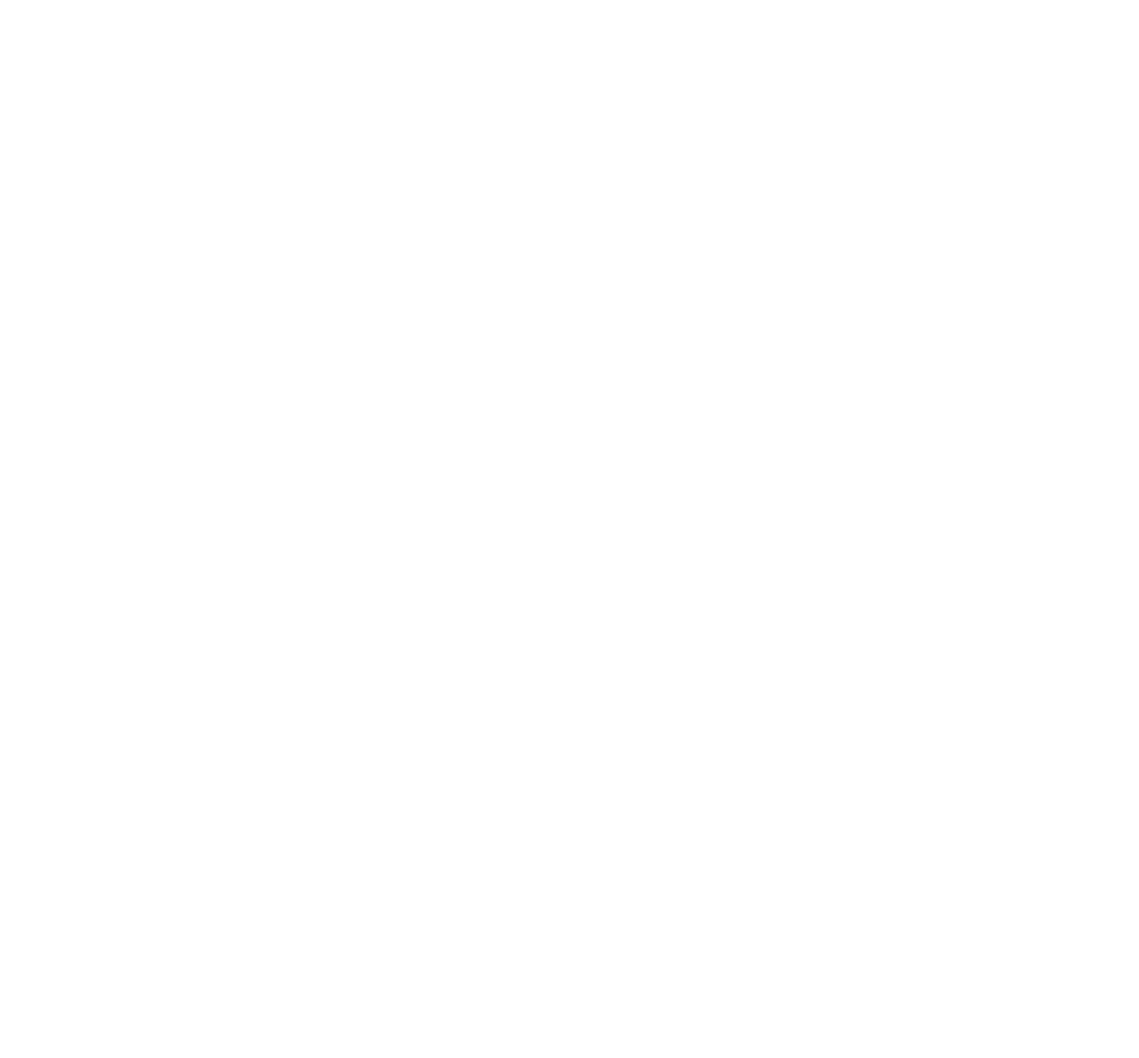
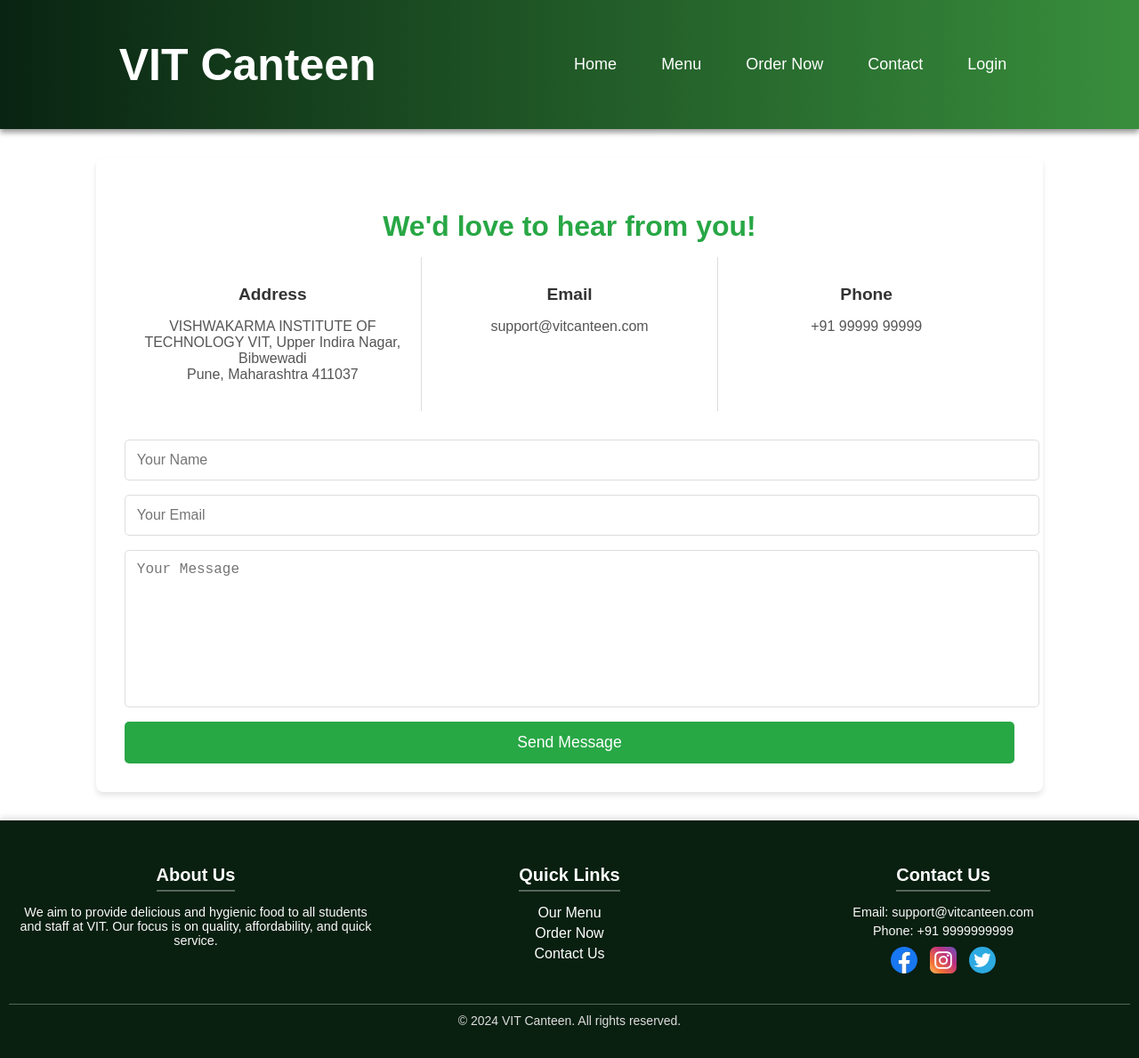
Before and after one commit to devang-p12/Canteen-Management-System, a plain HTML site: page contact.html in a window 1280 px wide. Shown: the whole page at 89% size. Before the commit the page ends 800 px from the top, so only its background shows below. Drawn offline with Linux system fonts and the light colour scheme.

Commit message:
added contact page

```diff
--- a/contact.html
+++ b/contact.html
@@ -0,0 +1,310 @@
+<!DOCTYPE html>
+<html lang="en">
+<head>
+    <meta charset="UTF-8">
+    <meta name="viewport" content="width=device-width, initial-scale=1.0">
+    <title>Contact Us - Canteen Management</title>
+    <link rel="stylesheet" href="contact-style.css">
+    <style>
+        /* General Reset */
+
+
+        body {
+    font-family: Arial, sans-serif;
+    margin: 0;
+    padding: 0;
+    box-sizing: border-box;
+    }
+    header {
+    background: linear-gradient(90deg, #092412, #388E3C);
+    color: white;
+    padding: 30px;
+    padding-top: 10px;
+    padding-bottom: 10px;
+    box-shadow: 0 4px 6px rgba(0, 0, 0, 0.4);
+}
+.header-dev{
+    display: flex;
+    justify-content: space-around;
+    align-items: center;
+}
+.header-dev h1{
+    font-size: 50px;
+}
+header nav ul {
+    list-style-type: none;
+    margin: 0;
+    padding: 0;
+    display: flex;
+    justify-content: space-around;
+    align-items: center;
+    gap: 20px;
+}
+header nav ul li {
+    position: relative;
+}
+header nav ul li a {
+    color: white;
+    text-decoration: none;
+    font-size: 18px;
+    padding: 8px 15px;
+    border-radius: 5px;
+    transition: background 0.3s ease, color 0.3s ease;
+}
+header nav ul li a:hover {
+    background: white;
+    color: #4CAF50;
+    font-weight: bold;
+}
+header nav ul li a::after {
+    content: "";
+    position: absolute;
+    width: 0;
+    height: 2px;
+    background: white;
+    left: 50%;
+    bottom: 0;
+    transition: all 0.3s ease;
+}
+header nav ul li a:hover::after {
+    width: 100%;
+    left: 0;
+}
+
+        /* Contact Section */
+        .contact-section {
+            max-width: 1000px;
+            margin: 2rem auto;
+            background: #fff;
+            padding: 2rem;
+            border-radius: 8px;
+            box-shadow: 0 4px 6px rgba(0, 0, 0, 0.1);
+        }
+
+        .contact-section h1 {
+            text-align: center;
+            margin-bottom: 1rem;
+            color: #28a745;
+            font-size: 2rem;
+        }
+
+        .contact-info {
+            display: flex;
+            justify-content: space-between;
+            margin-bottom: 2rem;
+            text-align: center;
+        }
+
+        .contact-info .info-box {
+            flex: 1;
+            padding: 1rem;
+            border-right: 1px solid #ddd;
+        }
+
+        .contact-info .info-box:last-child {
+            border-right: none;
+        }
+
+        .contact-info h2 {
+            font-size: 1.2rem;
+            margin-bottom: 0.5rem;
+            color: #333;
+        }
+
+        .contact-info p {
+            font-size: 1rem;
+            color: #555;
+        }
+
+        /* Contact Form */
+        .contact-form {
+            display: flex;
+            flex-direction: column;
+            gap: 1rem;
+        }
+
+        .contact-form input,
+        .contact-form textarea {
+            width: 100%;
+            padding: 0.8rem;
+            border: 1px solid #ddd;
+            border-radius: 5px;
+            font-size: 1rem;
+        }
+
+        .contact-form textarea {
+            height: 150px;
+            resize: none;
+        }
+
+        .contact-form button {
+            background: #28a745;
+            color: #fff;
+            border: none;
+            padding: 0.8rem;
+            font-size: 1.1rem;
+            border-radius: 5px;
+            cursor: pointer;
+            transition: background 0.3s;
+        }
+
+        .contact-form button:hover {
+            background: #218838;
+        }
+
+        /* Footer */
+        footer {
+            background: #333;
+            color: #fff;
+            text-align: center;
+            padding: 1rem;
+            margin-top: 2rem;
+        }
+
+        footer p {
+            font-size: 0.9rem;
+        }
+        footer {
+    background: #091f10;
+    color: white;
+    padding: 20px 10px;
+    text-align: center;
+    box-shadow: 0 -4px 6px rgba(0, 0, 0, 0.1);
+}
+.footer-content {
+    display: flex;
+    justify-content: space-around;
+    flex-wrap: wrap;
+    margin-bottom: 20px;
+}
+.footer-section {
+    margin: 10px;
+    flex: 1;
+    min-width: 250px;
+}
+.footer-section h3 {
+    margin-bottom: 10px;
+    font-size: 20px;
+    color: white;
+    border-bottom: 2px solid #ffffff50;
+    display: inline-block;
+    padding-bottom: 5px;
+}
+.footer-section p, .footer-section ul, .footer-section ul li {
+    color: #f9f9f9;
+    margin: 5px 0;
+}
+.footer-section ul {
+    list-style-type: none;
+    padding: 0;
+}
+.footer-section ul li a {
+    color: white;
+    text-decoration: none;
+    transition: color 0.3s;
+}
+.footer-section ul li a:hover {
+    color: #ddd;
+}
+.social-links {
+    margin-top: 10px;
+}
+.social-links a img {
+    width: 30px;
+    margin: 0 5px;
+    transition: transform 0.3s;
+}
+.social-links a img:hover {
+    transform: scale(1.2);
+}
+.footer-bottom {
+    font-size: 14px;
+    color: #ddd;
+    border-top: 1px solid #ffffff50;
+    padding-top: 10px;
+}
+    </style>
+</head>
+<body>
+    <!-- Header -->
+    <header>
+        <div class="header-dev">
+            <div>
+                <h1>VIT Canteen</h1>
+            </div>
+            <div>
+                <nav>
+                <ul>
+                    <li><a href="index.html">Home</a></li>
+                    <li><a href="menu.html">Menu</a></li>
+                    <li><a href="order.html">Order Now</a></li>
+                    <li><a href="contact.html">Contact</a></li>
+                    <li><a href="login.html">Login</a></li>
+
+                </ul>
+            </nav>
+            </div>
+
+        </div>
+
+    </header>
+
+    <!-- Contact Section -->
+    <section class="contact-section">
+        <h1>We'd love to hear from you!</h1>
+
+        <!-- Contact Info -->
+        <div class="contact-info">
+            <div class="info-box">
+                <h2>Address</h2>
+                <p>VISHWAKARMA INSTITUTE OF TECHNOLOGY VIT, Upper Indira Nagar, Bibwewadi<br> Pune, Maharashtra 411037</p>
+            </div>
+            <div class="info-box">
+                <h2>Email</h2>
+                <p>support@vitcanteen.com</p>
+            </div>
+            <div class="info-box">
+                <h2>Phone</h2>
+                <p>+91 99999 99999</p>
+            </div>
+        </div>
+
+        <!-- Contact Form -->
+        <form class="contact-form">
+            <input type="text" id="name" placeholder="Your Name" required>
+            <input type="email" id="email" placeholder="Your Email" required>
+            <textarea id="message" placeholder="Your Message" required></textarea>
+            <button type="submit">Send Message</button>
+        </form>
+    </section>
+
+    <!-- Footer -->
+    <footer>
+        <div class="footer-content">
+            <div class="footer-section about">
+                <h3>About Us</h3>
+                <p>We aim to provide delicious and hygienic food to all students and staff at VIT. Our focus is on quality, affordability, and quick service.</p>
+            </div>
+            <div class="footer-section links">
+                <h3>Quick Links</h3>
+                <ul>
+                    <li><a href="menu.html">Our Menu</a></li>
+                    <li><a href="order.html">Order Now</a></li>
+                    <li><a href="contact.html">Contact Us</a></li>
+                </ul>
+            </div>
+            <div class="footer-section contact">
+                <h3>Contact Us</h3>
+                <p>Email: support@vitcanteen.com</p>
+                <p>Phone: +91 9999999999</p>
+                <div class="social-links">
+                    <a href="#"><img src="assets/facebook.svg" alt="Facebook"></a>
+                    <a href="#"><img src="assets/instagram.svg" alt="Instagram"></a>
+                    <a href="#"><img src="assets/twitter.svg" alt="Twitter"></a>
+                </div>
+            </div>
+        </div>
+        <p class="footer-bottom">&copy; 2024 VIT Canteen. All rights reserved.</p>
+    </footer>
+</body>
+</html>
```
Also changed, not shown: index.html (+3 -3 lines), menu.html (+1 -1 lines), order.html (+1 -1 lines).
